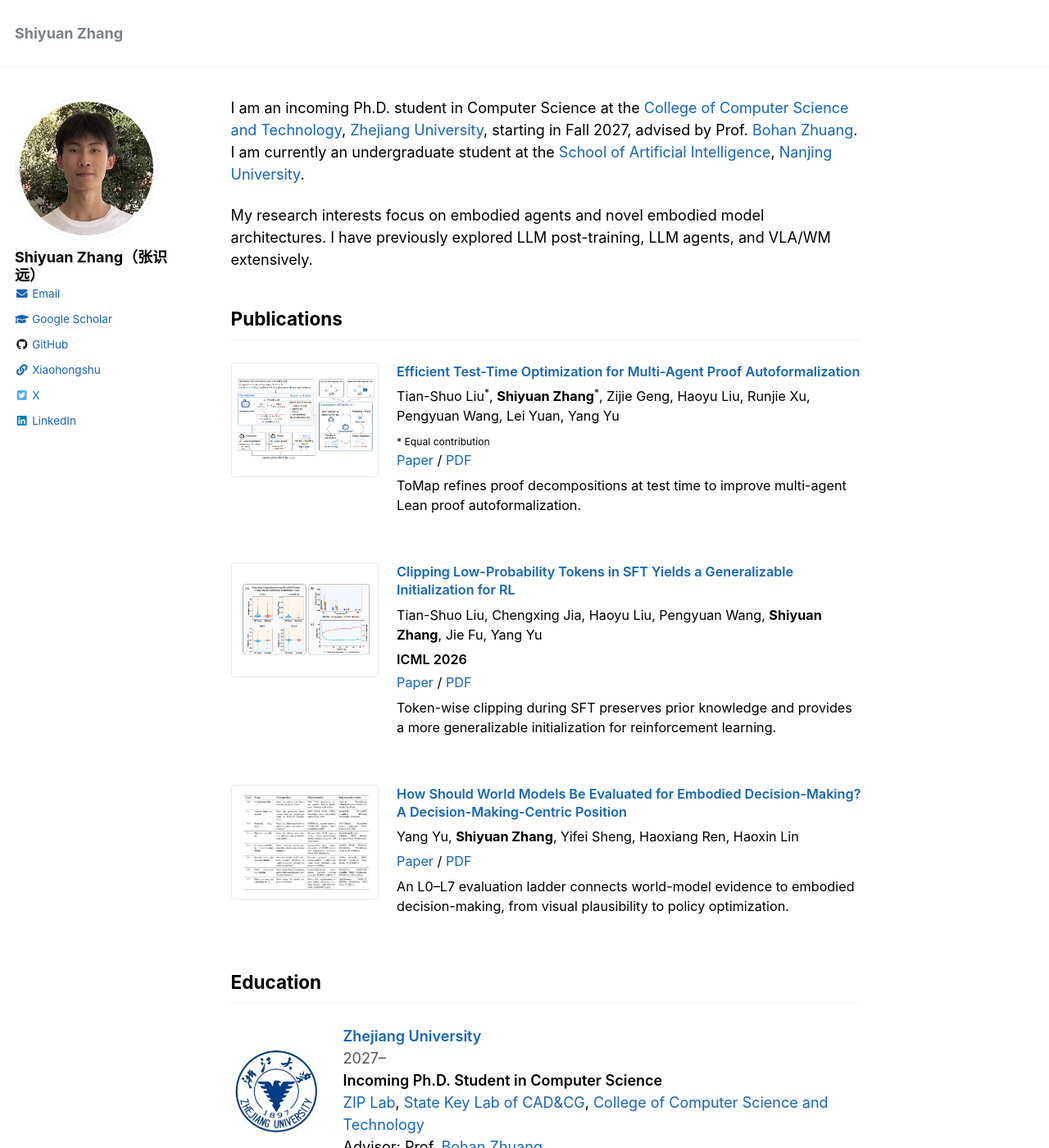
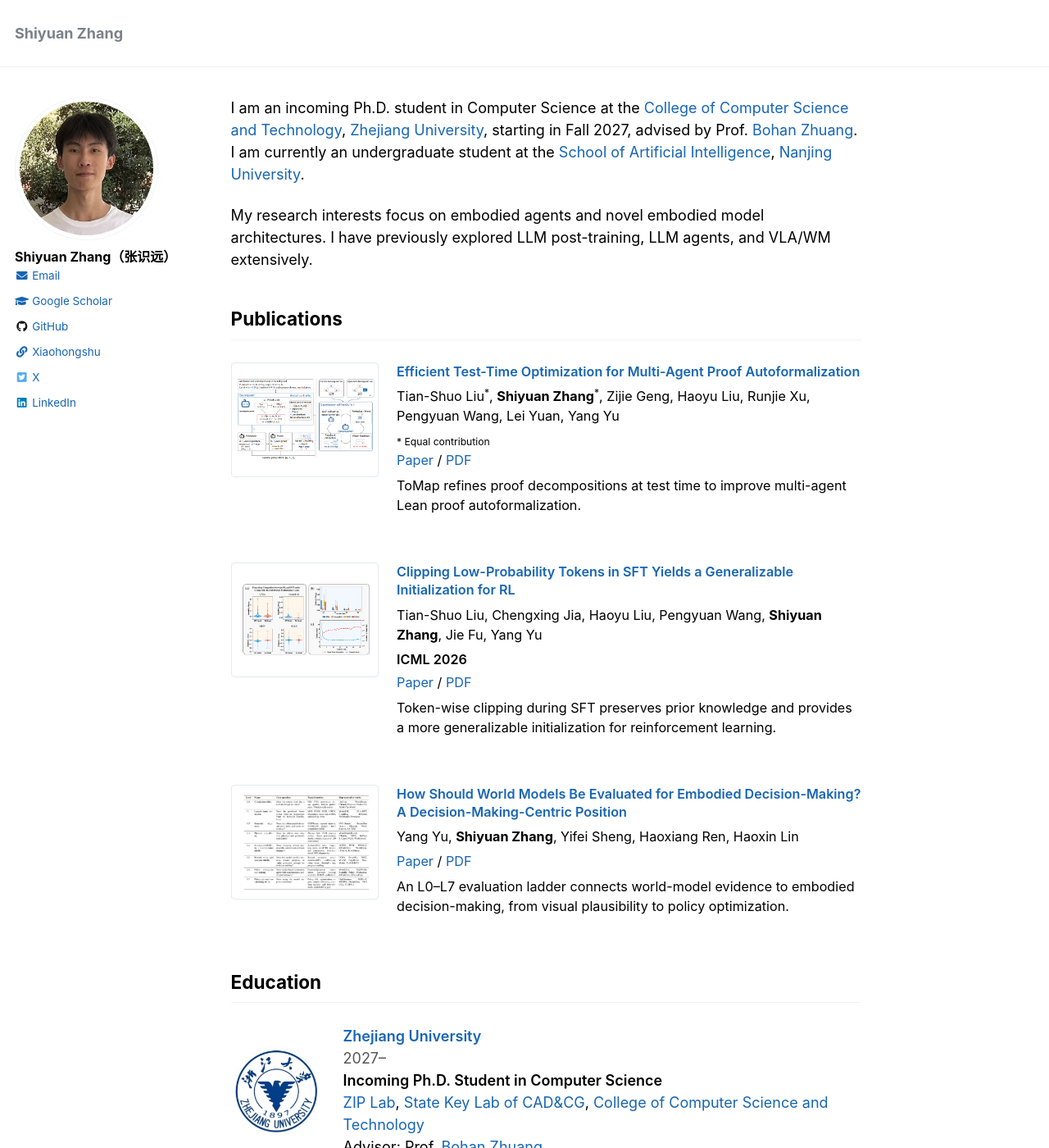
Before and after one commit to shiyuanzhang/shiyuanzhang.github.io, a Jekyll site: the page built from _pages/about.md, in a window 1280 px wide and 1400 px high. Shown: the whole window at 82% size. Built offline with Jekyll 4.4.1, drawn with Linux system fonts in a browser that asks for light colours.

Commit message:
Keep bilingual profile name on one line across screen sizes

```diff
--- a/assets/css/main.scss
+++ b/assets/css/main.scss
@@ -168,3 +168,17 @@
   .publication-entry__image { max-width: 320px; }
   .publication-entry__image img { height: 180px; }
 }
+
+/* Keep the bilingual profile name together within the sidebar layout. */
+.sidebar .author__name {
+  white-space: nowrap;
+  font-size: 16px;
+  line-height: 1.3;
+}
+@media (max-width: 400px) {
+  .sidebar .author__name { font-size: 14px; }
+  .sidebar .author__content { padding-left: 8px; padding-right: 8px; }
+}
+@media (min-width: 1800px) {
+  .sidebar .author__name { font-size: 18px; }
+}
```
